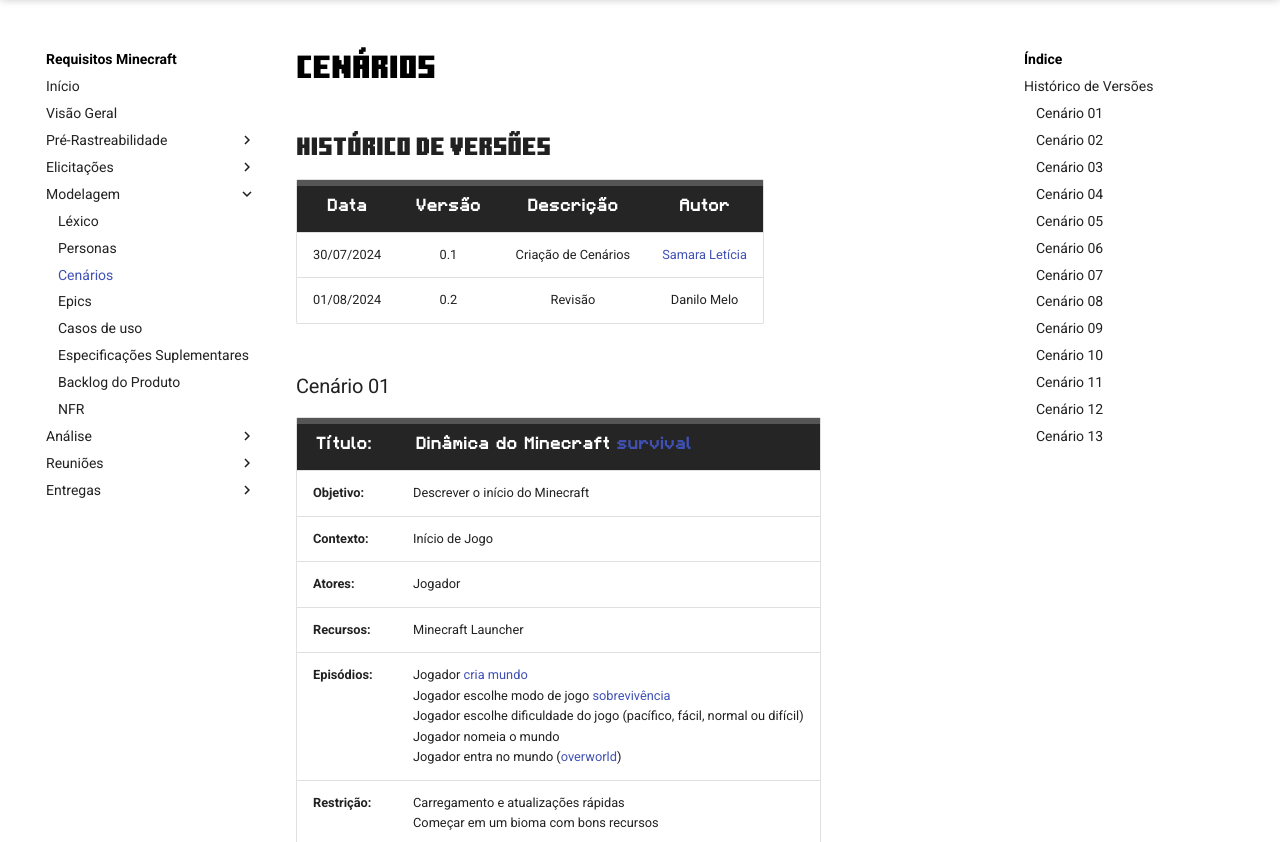
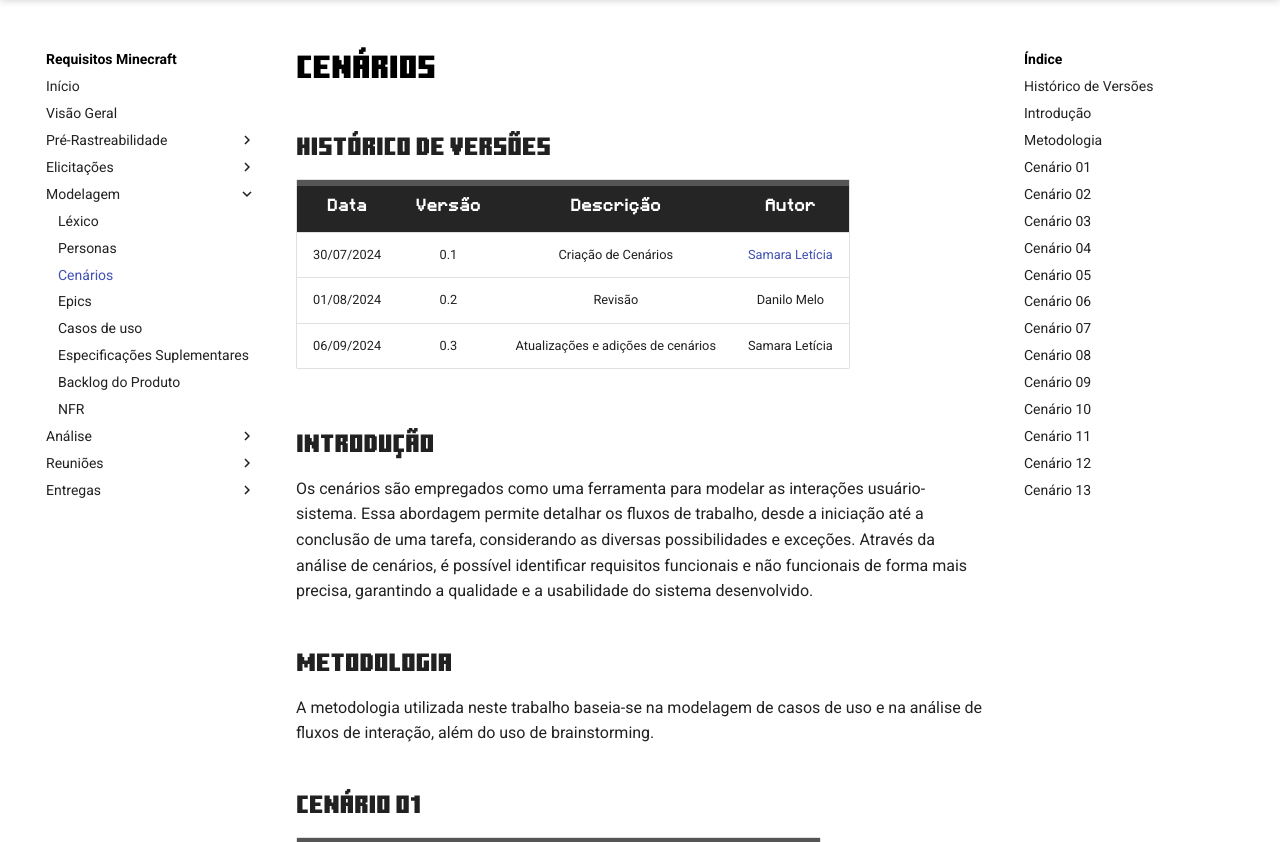
Before and after one commit to reqMinecraft2024/Requisitos-Minecraft, an MkDocs documentation site: the page built from docs/modelagem/cenarios.md, in a window 1280 px wide and 900 px high, cut to the strip 58-900 px from the top of the window. Built offline with MkDocs 1.6.1 and Material for MkDocs 9.7.7, drawn with Linux system fonts in a browser that asks for light colours; some web fonts are replaced; comment, search, counter and statistics services are not loaded.

Commit message:
Adição de introdução e metodologia a página de cenários

```diff
--- a/docs/modelagem/cenarios.md
+++ b/docs/modelagem/cenarios.md
@@ -6,8 +6,17 @@
 | :--------: | :----: | :----------:                   | :---------------: |
 | 30/07/2024 |  0.1   | Criação de Cenários | [Samara Letícia](https://github.com/samarawwleticia)|
 | 01/08/2024 | 0.2 | Revisão | Danilo Melo |
+| 06/09/2024 | 0.3 | Atualizações e adições de cenários| Samara Letícia |
 
-### Cenário 01
+## Introdução
+
+Os cenários são empregados como uma ferramenta para modelar as interações usuário-sistema. Essa abordagem permite detalhar os fluxos de trabalho, desde a iniciação até a conclusão de uma tarefa, considerando as diversas possibilidades e exceções. Através da análise de cenários, é possível identificar requisitos funcionais e não funcionais de forma mais precisa, garantindo a qualidade e a usabilidade do sistema desenvolvido.
+
+## Metodologia
+
+A metodologia utilizada neste trabalho baseia-se na modelagem de casos de uso e na análise de fluxos de interação, além do uso de brainstorming.
+
+## Cenário 01
 
 | **Título:** | Dinâmica do Minecraft [survival](../modelagem/lexico.md#l09-sobrevivencia) |
 | ----------  | -----------------------------  |
@@ -19,7 +28,7 @@
 |**Restrição:**| Carregamento e atualizações rápidas<br> Começar em um bioma com bons recursos |
 |**Exceção**| Launcher não carregar o mundo<br> Erro na geração de biomas<br> [Estruturas](../modelagem/lexico.md#l03-estruturas-geradas) não encontradas |
 
-### Cenário 02
+## Cenário 02
 
 | **Título:** | Dinâmica do Minecraft [criativo](../modelagem/lexico.md#l07-criativo) |
 | ----------  | -----------------------------  |
@@ -31,7 +40,7 @@
 |**Restrição:**| Bom desempenho do jogo<br> Localizar facilmente os [recursos](../modelagem/lexico.md#l31-recursos) |
 |**Exceção**| Falta de memória para carregar a construção<br> Desempenho lento do jogo |
 
-### Cenário 03
+## Cenário 03
 
 | **Título:** | Ir ao [end](../modelagem/lexico.md#l04-end) |
 | ----------  | -----------------------------  |
@@ -43,7 +52,7 @@
 |**Restrição:**| Carregamento e atualizações rápidas<br> Entrar na plataforma principal do [End](../modelagem/lexico.md#l04-end) |
 |**Exceção**| Launcher não carregar o [End](../modelagem/lexico.md#l04-end)<br> Cair no vazio<br> Não localizar a fortaleza<br> Não obter [Ender pearls](../modelagem/lexico.md#l36-ender-pearls) |
 
-### Cenário 04
+## Cenário 04
 
 | **Título:** | Derrotar o Ender Dragon |
 | ----------  | -----------------------------  |
@@ -55,7 +64,7 @@
 |**Restrição:**| Ter todos os itens necessários para o combate |
 |**Exceção**| Launcher não carregar o [End](../modelagem/lexico.md#l04-end)<br> Cair no vazio<br> Não localizar a fortaleza<br> Ser morto pelo Ender Dragon |
 
-### Cenário 05
+## Cenário 05
 
 | **Título:** | Derrotar o Warden |
 | ----------  | -----------------------------  |
@@ -67,7 +76,7 @@
 |**Restrição:**| Ter todos os itens necessários para o combate |
 |**Exceção**| Jogador é derrotado pelo Warden<br> Jogador perde todos os itens durante a batalha<br> Jogador não consegue encontrar Cidade Ancestral|
 
-### Cenário 06
+## Cenário 06
 
 | **Título:** | Chocar um Ovo de Farejador |
 | ----------  | -----------------------------  |
@@ -79,7 +88,7 @@
 |**Restrição:**| Ter todos os itens necessários para crafitar um pincel<br> Achar Ovo de Farejador com facilidade |
 |**Exceção**| Jogador não consegue localizar uma ruína<br> Jogador não consegue encontrar Ovo de Farejador |
 
-### Cenário 07
+## Cenário 07
 
 | **Título:** | Derrotar um Mob Simples (Zumbi, Esqueleto, Creeper) |
 | ----------  | -----------------------------  |
@@ -91,7 +100,7 @@
 |**Restrição:**| Utilizar armas e armadura forte |
 |**Exceção**| Jogador é derrotado pelo Mob<br> Jogador perde todos os itens durante a batalha |
 
-### Cenário 08
+## Cenário 08
 
 | **Título:** | Fazer uma Farm de Pedra |
 | ----------  | -----------------------------  |
@@ -103,7 +112,7 @@
 |**Restrição:**| Boa construção e otimização |
 |**Exceção**| Não conseguir encontrar lava<br> Não utilizar corretamente a redstone<br> Farm falhar ao produzir pedra |
 
-### Cenário 09
+## Cenário 09
 
 | **Título:** | Crafitar uma Cama |
 | ----------  | -----------------------------  |
@@ -115,7 +124,7 @@
 |**Restrição:**| Obter todos os itens necessários |
 |**Exceção**| Jogador não encontra lãs da mesma coloração<br> Jogador não encontra ovelhas<br> Jogador não obtem recursos suficientes |
 
-### Cenário 10
+## Cenário 10
 
 | **Título:** | Reproduzir Villagers |
 | ----------  | -----------------------------  |
@@ -127,7 +136,7 @@
 |**Restrição:**| Villagers disponíveis, espaço suficiente |
 |**Exceção**| Villagers não se reproduzem |
 
-### Cenário 11
+## Cenário 11
 
 | **Título:** | Voar com Elytra |
 | ----------  | -----------------------------  |
@@ -139,7 +148,7 @@
 |**Restrição:**| Durabilidade da Elytra e número de foguetes |
 |**Exceção**| Elytra quebra durante o jogo<br> Não obtém os recursos necessários para crafitar foguetes |
 
-### Cenário 12
+## Cenário 12
 
 | **Título:** | Domar um Lobo |
 | ----------  | -----------------------------  |
@@ -151,7 +160,7 @@
 |**Restrição:**| Ter ossos suficientes |
 |**Exceção**| Lobo não é domado<br> Jogador não encontra um Lobo |
 
-### Cenário 13
+## Cenário 13
 
 | **Título:** | Encontrar um tesouro escondido |
 | ----------  | -----------------------------  |
```
